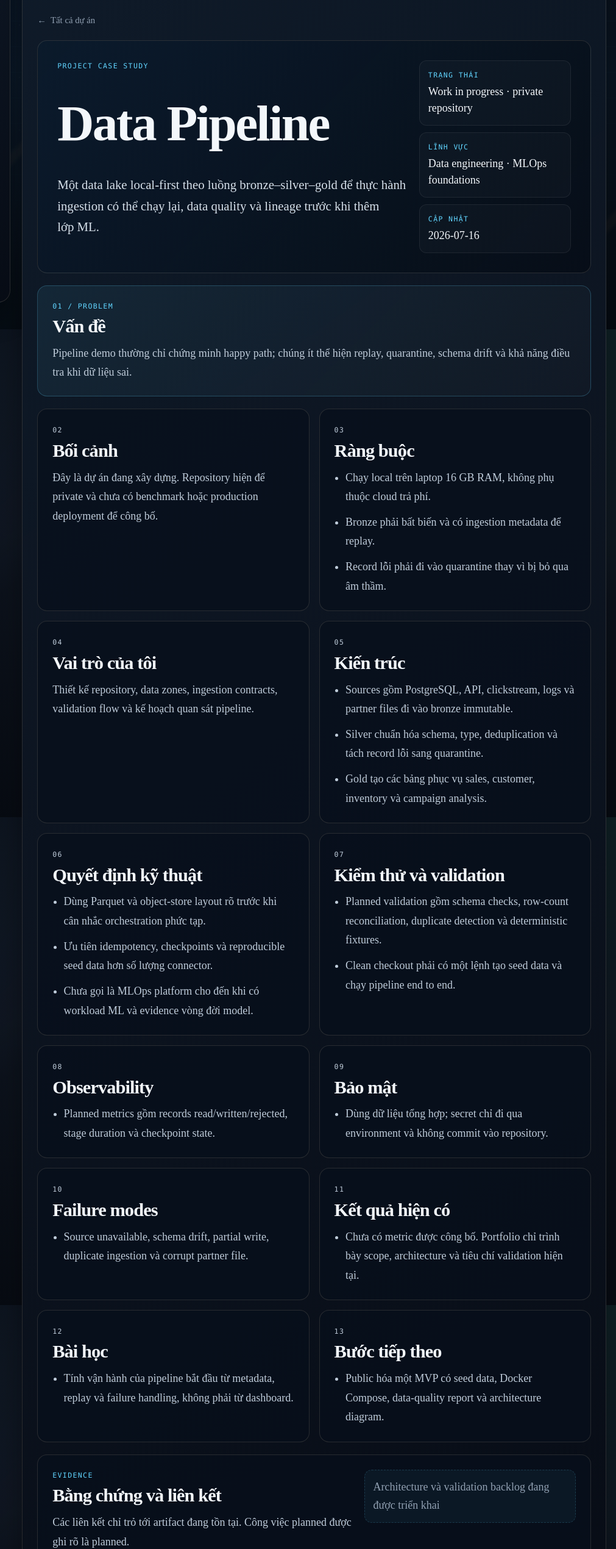
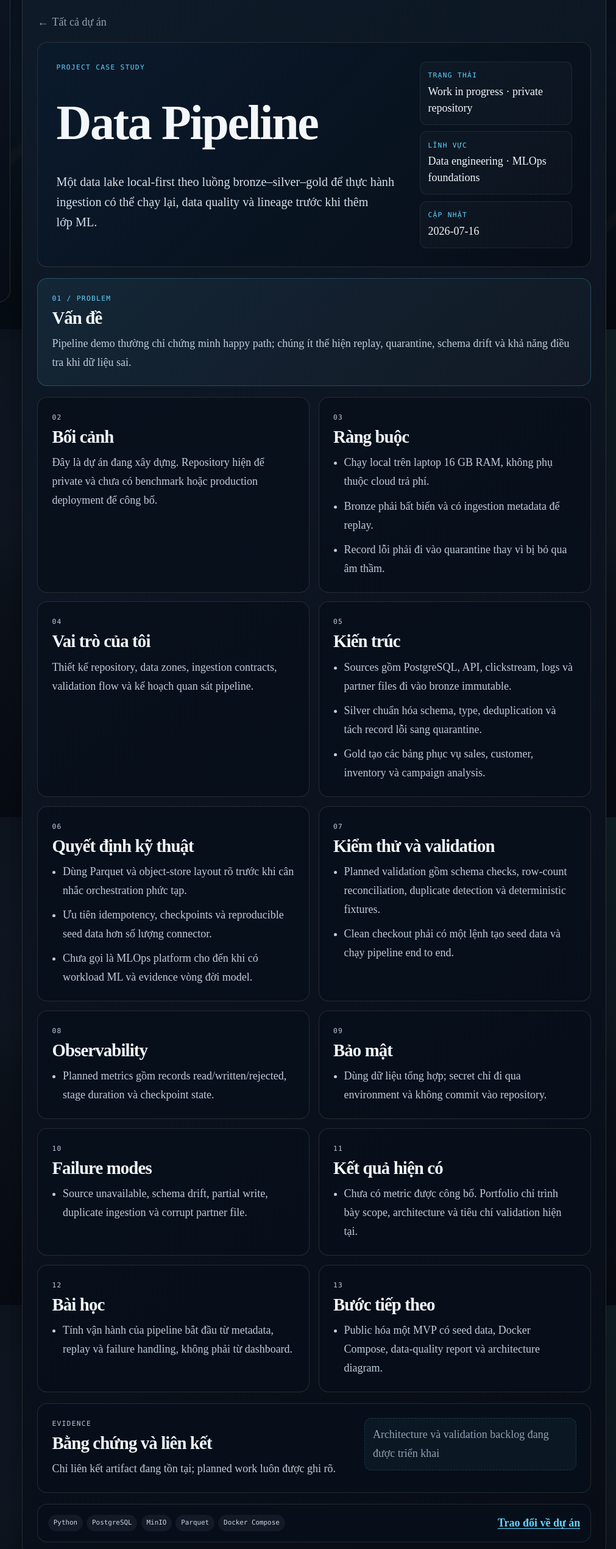
Before and after one commit to Dyu20705/Dyu20705.github.io, an Astro site: page /projects/data-pipeline in a window 1280 px wide. Shown: the part 260-2800 px from the top of the page at 61% size, 269-1280 px from the left. Built offline with nearby package versions, Linux system fonts and the light colour scheme; Astro itself is replaced by a stand-in of ours.

Commit message:
fix: keep project detail heading compatible with current shell semantics

```diff
--- a/src/pages/projects/[slug].astro
+++ b/src/pages/projects/[slug].astro
@@ -5,15 +5,11 @@ import ProfileShell from '../../layouts/ProfileShell.astro';
 
 export async function getStaticPaths() {
 	const projects = await getCollection('projects');
-	return projects.map((project) => ({
-		params: { slug: project.data.slug },
-		props: { project },
-	}));
+	return projects.map((project) => ({ params: { slug: project.data.slug }, props: { project } }));
 }
 
 const { project } = Astro.props as { project: CollectionEntry<'projects'> };
 const data = project.data;
-
 const sections = [
 	{ title: { vi: 'Bối cảnh', en: 'Context' }, value: data.context },
 	{ title: { vi: 'Ràng buộc', en: 'Constraints' }, items: data.constraints },
@@ -30,156 +26,91 @@ const sections = [
 ].filter((section) => section.value || (section.items && section.items.length > 0));
 ---
 
-<ProfileShell
-	headTitle={`${data.title} | Nguyễn Văn Duy`}
-	description={data.value.en}
-	activeNav="portfolio"
->
+<ProfileShell headTitle={`${data.title} | Nguyễn Văn Duy`} description={data.value.en} activeNav="portfolio">
 	<article class="case-study" data-project-language-root>
-		<a class="back-link" href="/portfolio">
-			<span aria-hidden="true">←</span>
-			<span data-copy-lang="vi">Tất cả dự án</span>
-			<span data-copy-lang="en" hidden>All projects</span>
-		</a>
+		<a class="back-link" href="/portfolio"><span aria-hidden="true">←</span><span data-copy-lang="vi">Tất cả dự án</span><span data-copy-lang="en" hidden>All projects</span></a>
 
 		<header class="case-header">
 			<div class="case-heading">
-				<p class="case-kicker">
-					<span data-copy-lang="vi">Project case study</span>
-					<span data-copy-lang="en" hidden>Project case study</span>
-				</p>
-				<h1>{data.title}</h1>
+				<p class="kicker">PROJECT CASE STUDY</p>
+				<h2>{data.title}</h2>
 				<p class="case-value" data-copy-lang="vi">{data.value.vi}</p>
 				<p class="case-value" data-copy-lang="en" hidden>{data.value.en}</p>
 			</div>
-
-			<dl class="case-facts">
-				<div>
-					<dt><span data-copy-lang="vi">Trạng thái</span><span data-copy-lang="en" hidden>Status</span></dt>
-					<dd><span data-copy-lang="vi">{data.statusLabel.vi}</span><span data-copy-lang="en" hidden>{data.statusLabel.en}</span></dd>
-				</div>
-				<div>
-					<dt><span data-copy-lang="vi">Lĩnh vực</span><span data-copy-lang="en" hidden>Domain</span></dt>
-					<dd><span data-copy-lang="vi">{data.domain.vi}</span><span data-copy-lang="en" hidden>{data.domain.en}</span></dd>
-				</div>
-				<div>
-					<dt><span data-copy-lang="vi">Cập nhật</span><span data-copy-lang="en" hidden>Updated</span></dt>
-					<dd>{data.updated.toISOString().slice(0, 10)}</dd>
-				</div>
+			<dl class="facts">
+				<div><dt><span data-copy-lang="vi">Trạng thái</span><span data-copy-lang="en" hidden>Status</span></dt><dd><span data-copy-lang="vi">{data.statusLabel.vi}</span><span data-copy-lang="en" hidden>{data.statusLabel.en}</span></dd></div>
+				<div><dt><span data-copy-lang="vi">Lĩnh vực</span><span data-copy-lang="en" hidden>Domain</span></dt><dd><span data-copy-lang="vi">{data.domain.vi}</span><span data-copy-lang="en" hidden>{data.domain.en}</span></dd></div>
+				<div><dt><span data-copy-lang="vi">Cập nhật</span><span data-copy-lang="en" hidden>Updated</span></dt><dd>{data.updated.toISOString().slice(0, 10)}</dd></div>
 			</dl>
 		</header>
 
-		<section class="problem-panel" aria-labelledby="problem-heading">
-			<p class="section-index">01 / PROBLEM</p>
-			<h2 id="problem-heading"><span data-copy-lang="vi">Vấn đề</span><span data-copy-lang="en" hidden>Problem</span></h2>
-			<p data-copy-lang="vi">{data.problem.vi}</p>
-			<p data-copy-lang="en" hidden>{data.problem.en}</p>
+		<section class="problem" aria-labelledby="problem-heading">
+			<p class="index">01 / PROBLEM</p>
+			<h3 id="problem-heading"><span data-copy-lang="vi">Vấn đề</span><span data-copy-lang="en" hidden>Problem</span></h3>
+			<p data-copy-lang="vi">{data.problem.vi}</p><p data-copy-lang="en" hidden>{data.problem.en}</p>
 		</section>
 
-		<div class="case-sections">
+		<div class="sections">
 			{sections.map((section, index) => (
 				<section class="case-section">
-					<p class="section-index">{String(index + 2).padStart(2, '0')}</p>
-					<h2>
-						<span data-copy-lang="vi">{section.title.vi}</span>
-						<span data-copy-lang="en" hidden>{section.title.en}</span>
-					</h2>
-					{section.value && (
-						<>
-							<p data-copy-lang="vi">{section.value.vi}</p>
-							<p data-copy-lang="en" hidden>{section.value.en}</p>
-						</>
-					)}
-					{section.items && section.items.length > 0 && (
-						<ul>
-							{section.items.map((item) => (
-								<li>
-									<span data-copy-lang="vi">{item.vi}</span>
-									<span data-copy-lang="en" hidden>{item.en}</span>
-								</li>
-							))}
-						</ul>
-					)}
+					<p class="index">{String(index + 2).padStart(2, '0')}</p>
+					<h3><span data-copy-lang="vi">{section.title.vi}</span><span data-copy-lang="en" hidden>{section.title.en}</span></h3>
+					{section.value && <><p data-copy-lang="vi">{section.value.vi}</p><p data-copy-lang="en" hidden>{section.value.en}</p></>}
+					{section.items && section.items.length > 0 && <ul>{section.items.map((item) => <li><span data-copy-lang="vi">{item.vi}</span><span data-copy-lang="en" hidden>{item.en}</span></li>)}</ul>}
 				</section>
 			))}
 		</div>
 
-		<section class="evidence-panel">
-			<div>
-				<p class="section-index">EVIDENCE</p>
-				<h2><span data-copy-lang="vi">Bằng chứng và liên kết</span><span data-copy-lang="en" hidden>Evidence and links</span></h2>
-				<p class="evidence-note" data-copy-lang="vi">Các liên kết chỉ trỏ tới artifact đang tồn tại. Công việc planned được ghi rõ là planned.</p>
-				<p class="evidence-note" data-copy-lang="en" hidden>Links point only to artifacts that currently exist. Planned work is explicitly labeled as planned.</p>
-			</div>
+		<section class="evidence">
+			<div><p class="index">EVIDENCE</p><h3><span data-copy-lang="vi">Bằng chứng và liên kết</span><span data-copy-lang="en" hidden>Evidence and links</span></h3><p data-copy-lang="vi">Chỉ liên kết artifact đang tồn tại; planned work luôn được ghi rõ.</p><p data-copy-lang="en" hidden>Only existing artifacts are linked; planned work remains explicit.</p></div>
 			<div class="evidence-links">
 				{data.repoUrl && <a href={data.repoUrl} target="_blank" rel="noopener noreferrer">Repository ↗</a>}
 				{data.demoUrl && <a href={data.demoUrl} target="_blank" rel="noopener noreferrer">Demo ↗</a>}
-				{data.evidence.map((item) => item.href ? (
-					<a href={item.href} target="_blank" rel="noopener noreferrer">
-						<span data-copy-lang="vi">{item.label.vi}</span>
-						<span data-copy-lang="en" hidden>{item.label.en}</span>
-						<span aria-hidden="true"> ↗</span>
-					</a>
-				) : (
-					<span class="evidence-pending"><span data-copy-lang="vi">{item.label.vi}</span><span data-copy-lang="en" hidden>{item.label.en}</span></span>
-				))}
+				{data.evidence.map((item) => item.href ? <a href={item.href} target="_blank" rel="noopener noreferrer"><span data-copy-lang="vi">{item.label.vi}</span><span data-copy-lang="en" hidden>{item.label.en}</span><span aria-hidden="true"> ↗</span></a> : <span class="pending"><span data-copy-lang="vi">{item.label.vi}</span><span data-copy-lang="en" hidden>{item.label.en}</span></span>)}
 			</div>
 		</section>
 
-		<footer class="case-footer">
-			<div class="tech-list" aria-label="Technology stack">
-				{data.stack.map((technology) => <span>{technology}</span>)}
-			</div>
-			<a href="/contact"><span data-copy-lang="vi">Trao đổi về dự án</span><span data-copy-lang="en" hidden>Discuss this project</span></a>
-		</footer>
+		<footer class="case-footer"><div class="stack" aria-label="Technology stack">{data.stack.map((technology) => <span>{technology}</span>)}</div><a href="/contact"><span data-copy-lang="vi">Trao đổi về dự án</span><span data-copy-lang="en" hidden>Discuss this project</span></a></footer>
 	</article>
 
 	<script is:inline>
 		(() => {
 			const root = document.querySelector('[data-project-language-root]');
 			if (!root) return;
-
-			const applyProjectLanguage = (lang) => {
-				root.querySelectorAll('[data-copy-lang]').forEach((element) => {
-					element.hidden = element.getAttribute('data-copy-lang') !== lang;
-				});
-			};
-
-			applyProjectLanguage(localStorage.getItem('siteLang') || 'vi');
-			window.addEventListener('control-room-lang', (event) => {
-				applyProjectLanguage(event.detail?.lang || 'vi');
-			});
+			const applyLanguage = (lang) => root.querySelectorAll('[data-copy-lang]').forEach((element) => { element.hidden = element.getAttribute('data-copy-lang') !== lang; });
+			applyLanguage(localStorage.getItem('siteLang') || 'vi');
+			window.addEventListener('control-room-lang', (event) => applyLanguage(event.detail?.lang || 'vi'));
 		})();
 	</script>
 
 	<style>
-		.case-study { display: grid; gap: 1.25rem; }
-		.back-link { width: fit-content; display: inline-flex; gap: 0.45rem; align-items: center; color: var(--text-muted); text-decoration: none; font-size: 0.92rem; }
+		.case-study { display: grid; gap: 1.1rem; }
+		.back-link { width: fit-content; display: inline-flex; gap: .4rem; color: var(--text-muted); text-decoration: none; }
 		.back-link:hover, .back-link:focus-visible { color: var(--text-strong); }
-		.case-header, .problem-panel, .case-section, .evidence-panel, .case-footer { border: 1px solid var(--line); border-radius: 1rem; background: rgba(7, 15, 27, 0.74); }
-		.case-header { display: grid; grid-template-columns: minmax(0, 1.5fr) minmax(240px, 0.65fr); gap: 1.25rem; padding: clamp(1.25rem, 3vw, 2rem); background: linear-gradient(135deg, rgba(11, 27, 44, 0.98), rgba(7, 13, 23, 0.94)); }
-		.case-heading { display: grid; gap: 0.85rem; }
-		.case-kicker, .section-index, .case-facts dt { color: #61d5ff; font-family: ui-monospace, SFMono-Regular, Consolas, monospace; font-size: 0.72rem; letter-spacing: 0.12em; text-transform: uppercase; }
-		.case-heading h1 { font-size: clamp(2.6rem, 7vw, 5.2rem); }
-		.case-value { max-width: 48rem; color: #d6e0ea; font-size: clamp(1.05rem, 2vw, 1.3rem); line-height: 1.65; }
-		.case-facts { display: grid; gap: 0.7rem; margin: 0; align-content: start; }
-		.case-facts div { padding: 0.85rem; border: 1px solid rgba(255,255,255,0.07); border-radius: 0.75rem; background: rgba(255,255,255,0.025); }
-		.case-facts dd { margin: 0.25rem 0 0; color: var(--text-strong); line-height: 1.5; }
-		.problem-panel, .case-section { padding: clamp(1.1rem, 2.5vw, 1.5rem); }
-		.problem-panel { border-color: rgba(97, 213, 255, 0.24); background: linear-gradient(135deg, rgba(97, 213, 255, 0.08), rgba(255,255,255,0.02)); }
-		.problem-panel h2, .case-section h2, .evidence-panel h2 { margin: 0.45rem 0 0.75rem; font-size: clamp(1.35rem, 2.4vw, 1.9rem); }
-		.problem-panel p:last-child, .case-section p, .case-section li, .evidence-note { color: var(--text-body); line-height: 1.75; }
-		.case-sections { display: grid; grid-template-columns: repeat(2, minmax(0, 1fr)); gap: 1rem; }
-		.case-section ul { display: grid; gap: 0.65rem; margin: 0; padding-left: 1.15rem; }
-		.evidence-panel { display: grid; grid-template-columns: minmax(0, 1fr) minmax(240px, 0.7fr); gap: 1rem; padding: clamp(1.1rem, 2.5vw, 1.5rem); }
-		.evidence-links { display: grid; gap: 0.65rem; align-content: start; }
-		.evidence-links a, .evidence-pending { display: block; padding: 0.75rem 0.85rem; border: 1px solid rgba(97,213,255,0.18); border-radius: 0.75rem; background: rgba(97,213,255,0.05); color: var(--text-strong); text-decoration: none; }
-		.evidence-pending { color: var(--text-muted); border-style: dashed; }
-		.case-footer { display: flex; justify-content: space-between; gap: 1rem; align-items: center; padding: 1rem 1.1rem; }
+		.case-header, .problem, .case-section, .evidence, .case-footer { border: 1px solid var(--line); border-radius: 1rem; background: rgba(7,15,27,.76); }
+		.case-header { display: grid; grid-template-columns: minmax(0,1.5fr) minmax(240px,.65fr); gap: 1.2rem; padding: clamp(1.2rem,3vw,1.9rem); background: linear-gradient(135deg, rgba(11,27,44,.98), rgba(7,13,23,.94)); }
+		.case-heading { display: grid; gap: .8rem; }
+		.kicker, .index, .facts dt { color: #61d5ff; font-family: ui-monospace, SFMono-Regular, Consolas, monospace; font-size: .7rem; letter-spacing: .12em; text-transform: uppercase; }
+		.case-heading h2 { font-size: clamp(2.5rem,7vw,5rem); }
+		.case-value { max-width: 48rem; color: #d6e0ea; font-size: clamp(1.02rem,2vw,1.26rem); line-height: 1.65; }
+		.facts { display: grid; gap: .65rem; margin: 0; align-content: start; }
+		.facts div { padding: .8rem; border: 1px solid rgba(255,255,255,.07); border-radius: .72rem; background: rgba(255,255,255,.025); }
+		.facts dd { margin: .22rem 0 0; color: var(--text-strong); line-height: 1.5; }
+		.problem, .case-section { padding: clamp(1.05rem,2.5vw,1.45rem); }
+		.problem { border-color: rgba(97,213,255,.24); background: linear-gradient(135deg, rgba(97,213,255,.08), rgba(255,255,255,.02)); }
+		.problem h3, .case-section h3, .evidence h3 { margin: .42rem 0 .7rem; font-size: clamp(1.3rem,2.4vw,1.8rem); }
+		.problem p:last-child, .case-section p, .case-section li, .evidence p { color: var(--text-body); line-height: 1.72; }
+		.sections { display: grid; grid-template-columns: repeat(2,minmax(0,1fr)); gap: .9rem; }
+		.case-section ul { display: grid; gap: .58rem; margin: 0; padding-left: 1.1rem; }
+		.evidence { display: grid; grid-template-columns: minmax(0,1fr) minmax(240px,.7fr); gap: 1rem; padding: clamp(1.05rem,2.5vw,1.45rem); }
+		.evidence-links { display: grid; gap: .6rem; align-content: start; }
+		.evidence-links a, .pending { display: block; padding: .72rem .8rem; border: 1px solid rgba(97,213,255,.18); border-radius: .72rem; background: rgba(97,213,255,.05); color: var(--text-strong); text-decoration: none; }
+		.pending { color: var(--text-muted); border-style: dashed; }
+		.case-footer { display: flex; justify-content: space-between; gap: 1rem; align-items: center; padding: .95rem 1.05rem; }
 		.case-footer > a { color: #61d5ff; font-weight: 700; }
-		.tech-list { display: flex; flex-wrap: wrap; gap: 0.45rem; }
-		.tech-list span { padding: 0.28rem 0.6rem; border-radius: 999px; background: rgba(255,255,255,0.05); color: #c7d5e3; font-family: ui-monospace, SFMono-Regular, Consolas, monospace; font-size: 0.72rem; }
-		@media (max-width: 860px) { .case-header, .evidence-panel, .case-sections { grid-template-columns: 1fr; } }
+		.stack { display: flex; flex-wrap: wrap; gap: .4rem; }
+		.stack span { padding: .25rem .55rem; border-radius: 999px; background: rgba(255,255,255,.05); color: #c7d5e3; font-family: ui-monospace, SFMono-Regular, Consolas, monospace; font-size: .68rem; }
+		@media (max-width: 860px) { .case-header, .evidence, .sections { grid-template-columns: 1fr; } }
 		@media (max-width: 560px) { .case-footer { align-items: flex-start; flex-direction: column; } }
 	</style>
 </ProfileShell>
```
